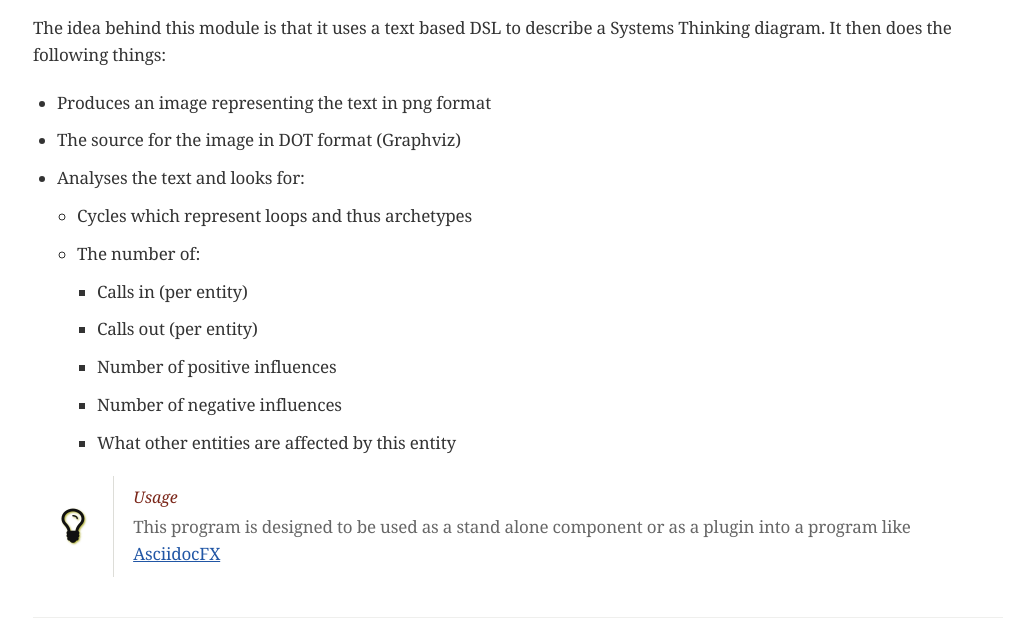
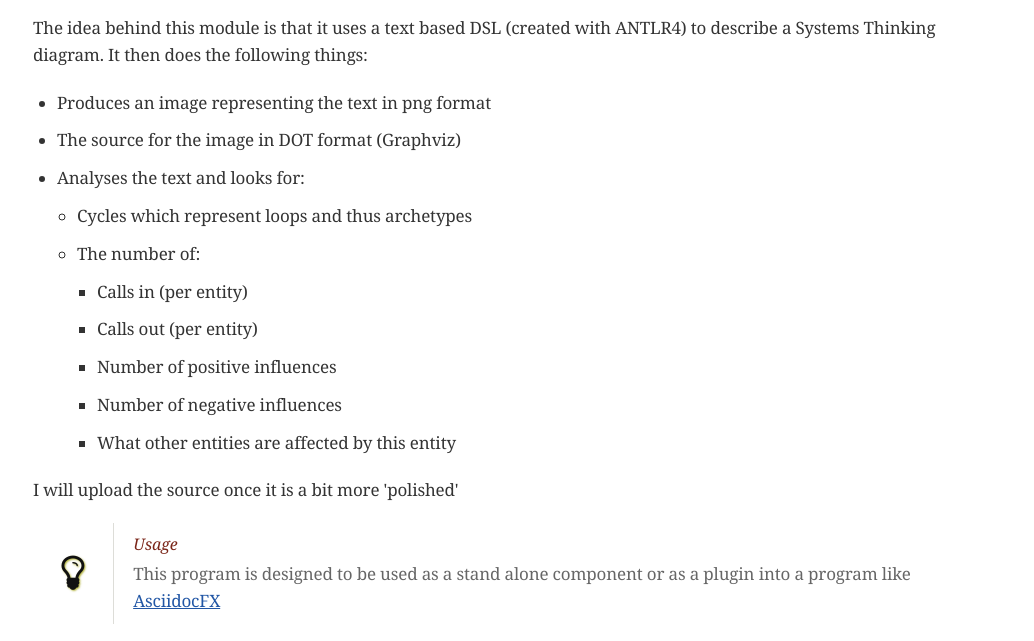
Before and after one commit to stevevandermerwe/stevevandermerwe.github.io, a plain HTML site: page index.html in a window 1280 px wide. Shown: the part 306-947 px from the top of the page, without its empty margins (122-1156 px from the left). Drawn offline with nearby package versions, Linux system fonts and the light colour scheme; a web font is replaced by a local one.

Commit message:
Some small changes

```diff
--- a/index.html
+++ b/index.html
@@ -2154,7 +2154,7 @@ p {
 <h2 id="trueoverview"><a class="anchor" href="#trueoverview"></a>Overview</h2>
 <div class="sectionbody">
 <div class="paragraph">
-<p>The idea behind this module is that it uses a text based DSL to describe a Systems Thinking diagram. It then does the following things:</p>
+<p>The idea behind this module is that it uses a text based DSL (created with ANTLR4) to describe a Systems Thinking diagram. It then does the following things:</p>
 </div>
 <div class="ulist">
 <ul>
@@ -2197,6 +2197,9 @@ p {
 </div>
 </li>
 </ul>
+</div>
+<div class="paragraph">
+<p>I will upload the source once it is a bit more 'polished'</p>
 </div>
 <div class="admonitionblock tip">
 <table>
@@ -2365,7 +2368,7 @@ fontsize=12;
 </div>
 <div id="footer">
 <div id="footer-text">
-Last updated 2016-01-04 18:55:09 SAST
+Last updated 2016-01-04 18:58:25 SAST
 </div>
 </div>
 <link rel="stylesheet" href="https://cdnjs.cloudflare.com/ajax/libs/highlight.js/8.9.1/styles/github.min.css">
```
Also changed, not shown: 1 other file.
